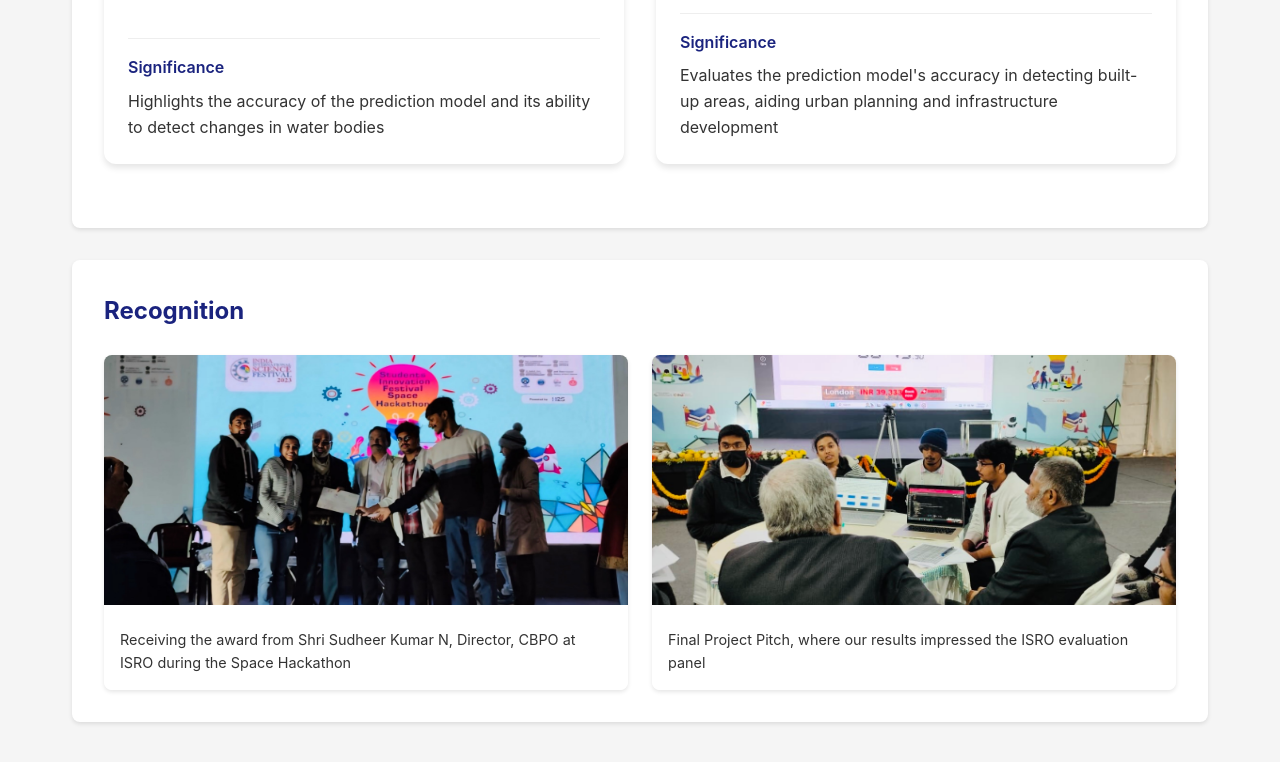
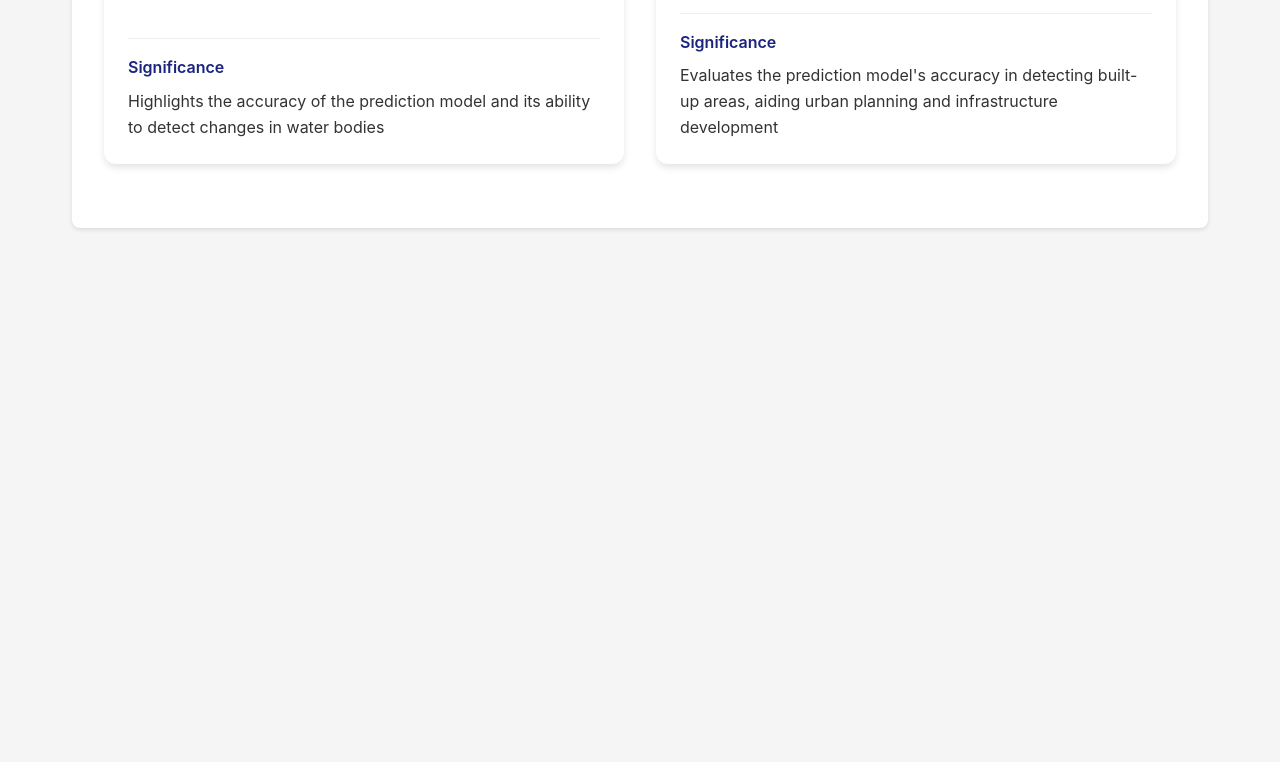
Before and after one commit to siddarthx07/IISF-Space-Hackathon-2023, a plain HTML site: page index.html in a window 1280 px wide. Shown: the part 2561-3323 px from the top of the page. After the commit the page ends 2853 px from the top, so only its background shows below. Drawn offline with Linux system fonts and the light colour scheme.

Commit message:
Update index.html

```diff
--- a/index.html
+++ b/index.html
@@ -446,20 +446,6 @@
                 </div>
             </div>
         </section>
-
-        <section class="section">
-            <h2 class="section-title">Recognition</h2>
-            <div class="recognition-gallery">
-                <div class="recognition-item">
-                    <img src="images/IMG_1828.JPG" alt="Award Ceremony">
-                    <div class="caption">Receiving the award from Shri Sudheer Kumar N, Director, CBPO at ISRO during the Space Hackathon</div>
-                </div>
-                <div class="recognition-item">
-                    <img src="images/e5189b6d-b8ff-43c6-ab20-86c6d29531f7.jpg" alt="Project Pitch">
-                    <div class="caption">Final Project Pitch, where our results impressed the ISRO evaluation panel</div>
-                </div>
-            </div>
-        </section>
     </main>
 </body>
 
```
